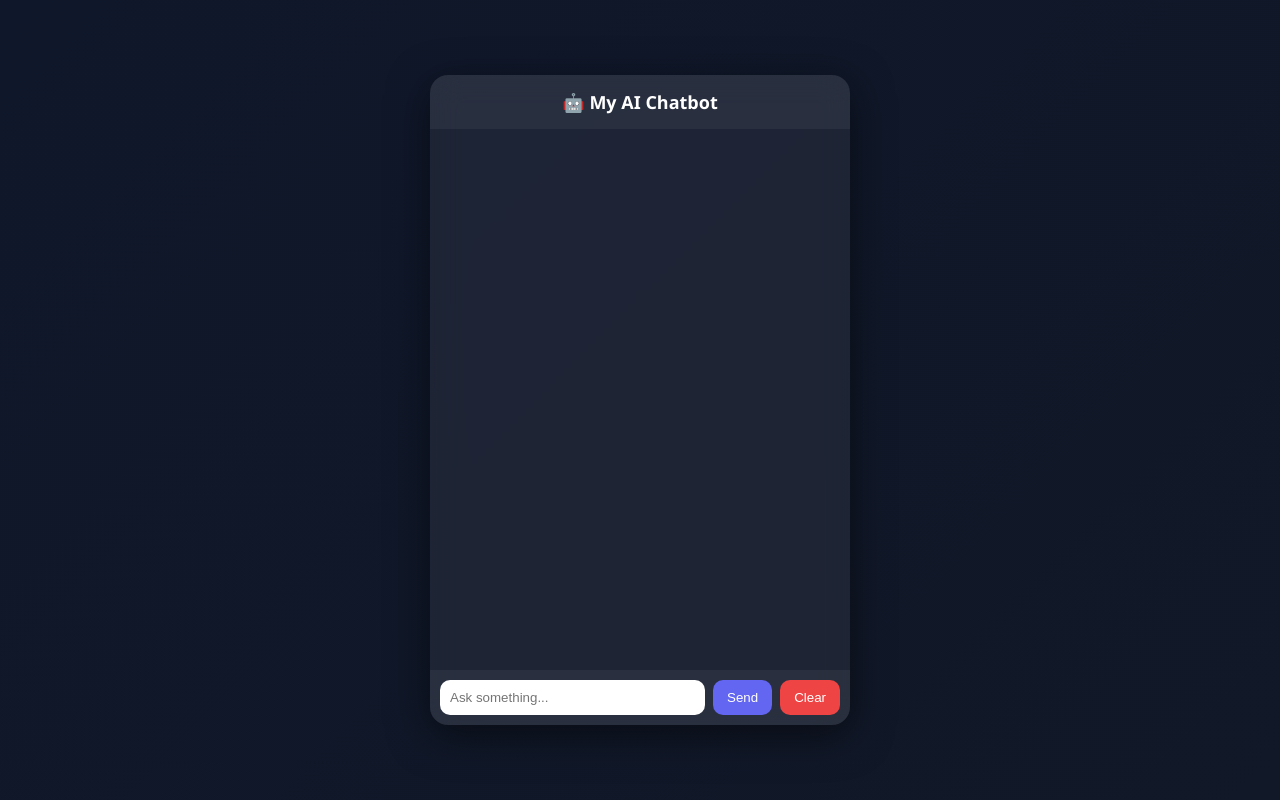
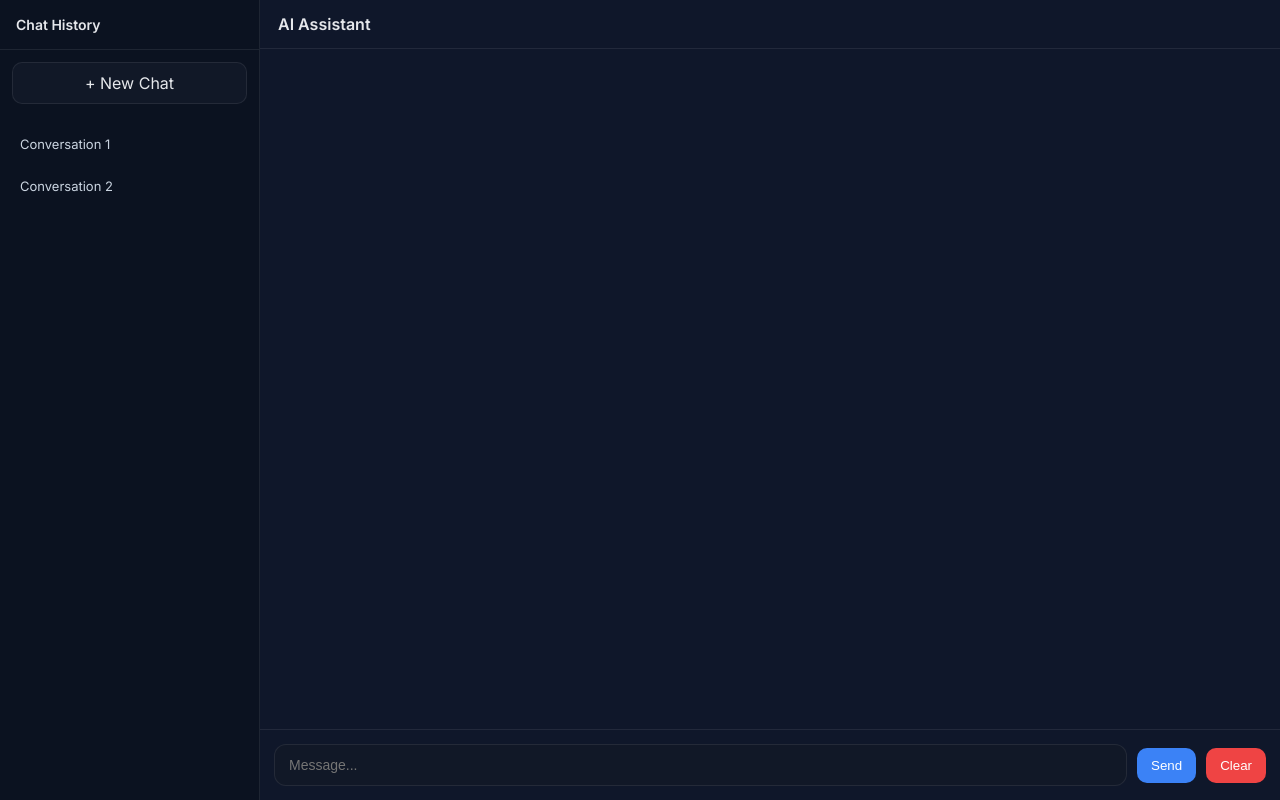
Before and after one commit to swaroopgowda132/AI-web-chatbot, a Flask app: page / in a window 1280 px wide. Run offline with Flask 3, Linux system fonts and the light colour scheme.

Commit message:
updated html

```diff
--- a/templates/index.html
+++ b/templates/index.html
@@ -3,93 +3,169 @@
 <head>
 <title>AI Chatbot</title>
 
+<link href="https://fonts.googleapis.com/css2?family=Inter:wght@400;500;600&display=swap" rel="stylesheet">
+
 <style>
+* {
+    box-sizing: border-box;
+}
+
 body {
     margin: 0;
-    font-family: 'Segoe UI', sans-serif;
-    background: linear-gradient(135deg, #0f172a, #111827);
+    font-family: 'Inter', system-ui, sans-serif;
+    background: #0f172a;
+    color: #e5e7eb;
+    height: 100vh;
     display: flex;
-    justify-content: center;
-    align-items: center;
-    height: 100vh;
-    color: white;
 }
 
-/* Container */
-.chat-wrapper {
-    width: 420px;
-    height: 650px;
-    background: rgba(255,255,255,0.06);
-    border-radius: 18px;
-    backdrop-filter: blur(15px);
+/* Layout */
+.app {
+    display: flex;
+    width: 100%;
+    height: 100vh;
+}
+
+/* Sidebar */
+.sidebar {
+    width: 260px;
+    background: #0b1220;
+    border-right: 1px solid rgba(255,255,255,0.08);
     display: flex;
     flex-direction: column;
-    overflow: hidden;
-    box-shadow: 0 10px 40px rgba(0,0,0,0.5);
 }
 
-/* Header */
-.header {
-    padding: 15px;
+.sidebar-header {
+    padding: 16px;
+    font-weight: 600;
+    font-size: 14px;
+    border-bottom: 1px solid rgba(255,255,255,0.08);
+}
+
+.new-chat {
+    margin: 12px;
+    padding: 10px;
+    background: #111827;
+    border: 1px solid rgba(255,255,255,0.08);
+    border-radius: 10px;
+    cursor: pointer;
     text-align: center;
-    font-size: 18px;
-    font-weight: bold;
-    background: rgba(255,255,255,0.05);
+    transition: 0.2s;
+}
+
+.new-chat:hover {
+    background: #1f2937;
+}
+
+.chat-history {
+    flex: 1;
+    overflow-y: auto;
+    padding: 10px;
+}
+
+.chat-item {
+    padding: 10px;
+    border-radius: 8px;
+    font-size: 13px;
+    color: #cbd5e1;
+    cursor: pointer;
+    margin-bottom: 6px;
+    transition: 0.2s;
+}
+
+.chat-item:hover {
+    background: #1f2937;
+}
+
+/* Main area */
+.main {
+    flex: 1;
+    display: flex;
+    flex-direction: column;
+    height: 100vh;
+}
+
+/* Top bar */
+.topbar {
+    padding: 14px 18px;
+    border-bottom: 1px solid rgba(255,255,255,0.08);
+    font-weight: 600;
+    background: #0f172a;
 }
 
 /* Chat area */
 #chat {
     flex: 1;
-    padding: 15px;
+    padding: 20px;
     overflow-y: auto;
+    display: flex;
+    flex-direction: column;
+    gap: 10px;
 }
 
 /* Messages */
 p {
-    margin: 8px 0;
-    padding: 10px 12px;
-    border-radius: 12px;
-    max-width: 80%;
+    margin: 0;
+    padding: 10px 14px;
+    border-radius: 14px;
+    max-width: 70%;
     word-wrap: break-word;
+    line-height: 1.4;
+    animation: fadeIn 0.2s ease-in-out;
+    white-space: pre-wrap;
 }
 
 .user {
-    background: #3b82f6;
-    margin-left: auto;
-    text-align: right;
+    background: #2563eb;
+    color: white;
+    align-self: flex-end;
+    border-bottom-right-radius: 4px;
 }
 
 .ai {
-    background: #22c55e;
-    margin-right: auto;
+    background: #1f2937;
+    color: #e5e7eb;
+    align-self: flex-start;
+    border-bottom-left-radius: 4px;
 }
 
 /* Input area */
 .input-area {
     display: flex;
-    padding: 10px;
-    background: rgba(255,255,255,0.05);
+    padding: 14px;
+    border-top: 1px solid rgba(255,255,255,0.08);
+    background: #0f172a;
+    align-items: center;
+    gap: 10px;
 }
 
 input {
     flex: 1;
-    padding: 10px;
-    border-radius: 10px;
-    border: none;
+    padding: 12px 14px;
+    border-radius: 12px;
+    border: 1px solid rgba(255,255,255,0.08);
     outline: none;
+    background: #111827;
+    color: white;
+    font-size: 14px;
 }
 
+input:focus {
+    border-color: #3b82f6;
+}
+
+/* Buttons */
 button {
-    margin-left: 8px;
     padding: 10px 14px;
     border: none;
     border-radius: 10px;
     cursor: pointer;
     transition: 0.2s;
+    font-weight: 500;
 }
 
 .send {
-    background: #6366f1;
+    background: #3b82f6;
     color: white;
 }
 
@@ -99,23 +175,50 @@ button {
 }
 
 button:hover {
-    transform: scale(1.05);
+    transform: scale(1.04);
+}
+
+/* Typing */
+.typing {
+    background: #1f2937;
+    color: #9ca3af;
+}
+
+/* Animation */
+@keyframes fadeIn {
+    from { opacity: 0; transform: translateY(4px); }
+    to { opacity: 1; transform: translateY(0); }
 }
 </style>
 </head>
 
 <body>
 
-<div class="chat-wrapper">
+<div class="app">
 
-    <div class="header">🤖 My AI Chatbot</div>
+    <!-- Sidebar -->
+    <div class="sidebar">
+        <div class="sidebar-header">Chat History</div>
+        <div class="new-chat">+ New Chat</div>
+        <div class="chat-history">
+            <div class="chat-item">Conversation 1</div>
+            <div class="chat-item">Conversation 2</div>
+        </div>
+    </div>
 
-    <div id="chat"></div>
+    <!-- Main -->
+    <div class="main">
 
-    <div class="input-area">
-        <input id="msg" placeholder="Ask something...">
-        <button class="send" id="sendBtn">Send</button>
-        <button class="clear" onclick="clearChat()">Clear</button>
+        <div class="topbar">AI Assistant</div>
+
+        <div id="chat"></div>
+
+        <div class="input-area">
+            <input id="msg" placeholder="Message...">
+            <button class="send" id="sendBtn">Send</button>
+            <button class="clear" onclick="clearChat()">Clear</button>
+        </div>
+
     </div>
 
 </div>
@@ -143,7 +246,9 @@ async function send(){
     chat.innerHTML += `<p class="user"><b>You:</b> ${message}</p>`;
     input.value = "";
 
-    chat.innerHTML += `<p class="ai" id="loading">AI is typing...</p>`;
+    chat.innerHTML += `<p class="ai typing" id="loading">AI is typing...</p>`;
+
+    chat.scrollTop = chat.scrollHeight;
 
     try {
         let response = await fetch("/chat", {
@@ -156,7 +261,7 @@ async function send(){
 
         document.getElementById("loading").remove();
 
-        chat.innerHTML += `<p class="ai"><b>AI:</b> ${data.reply}</p>`;
+        chat.innerHTML += `<p class="ai"><b>AI:</b> ${data.reply.replace(/\n/g, "<br>")}</p>`;
 
         chat.scrollTop = chat.scrollHeight;
 
@@ -164,7 +269,7 @@ async function send(){
 
         document.getElementById("loading").remove();
 
-        chat.innerHTML += `<p class="ai"><b>Error:</b> ${error}</p>`;
+        chat.innerHTML += `<p class="ai"><b>Error:</b> ${error.toString().replace(/\n/g, "<br>")}</p>`;
     }
 }
 
```
